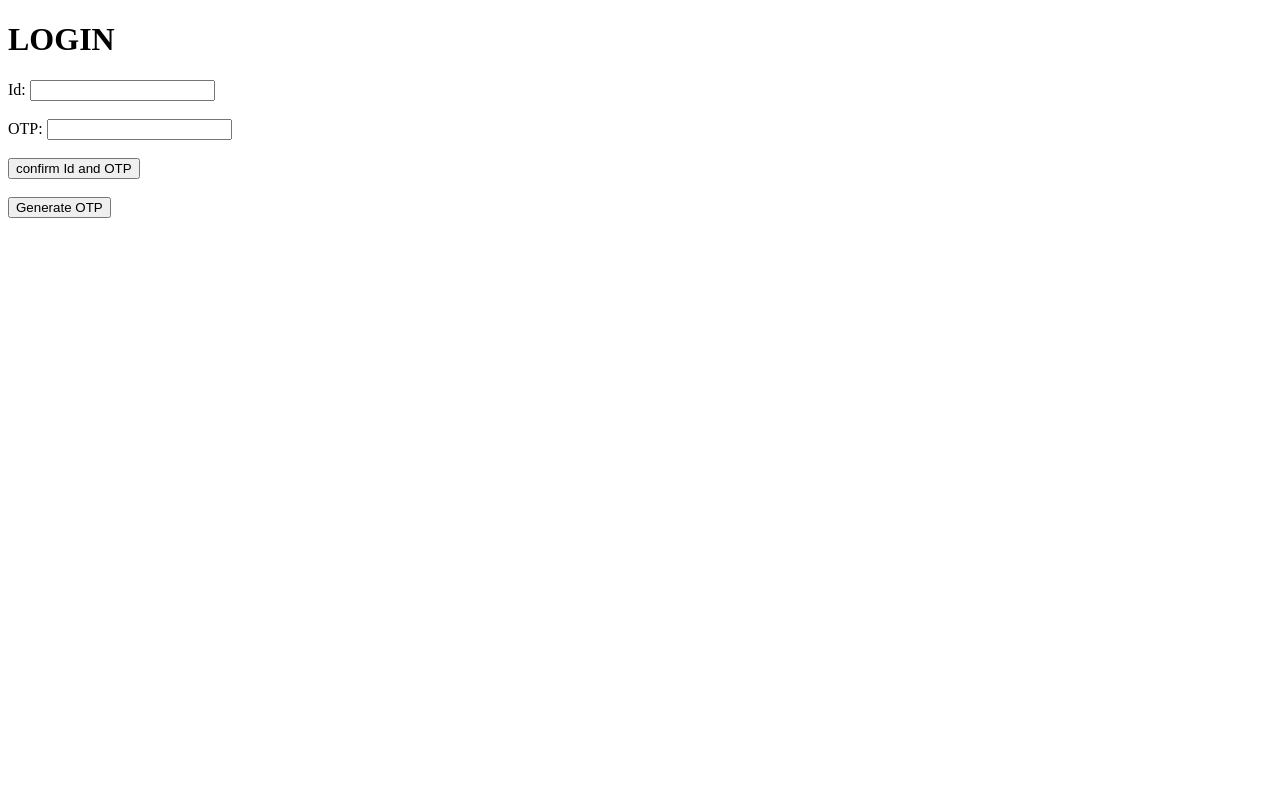
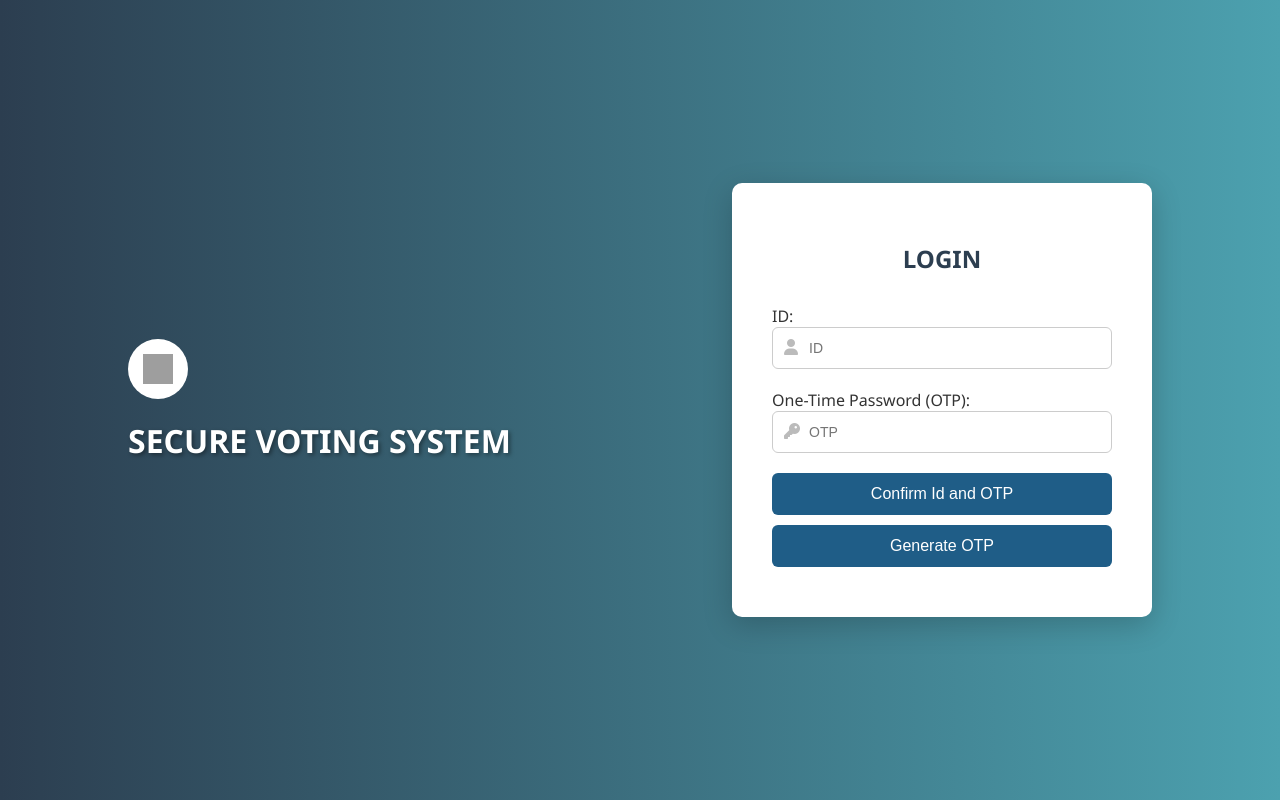
Before and after one commit to Noam-Barzilay/Voting-System, a Flask app: page / in a window 1280 px wide. Run offline with Flask 3, Linux system fonts and the light colour scheme; grey boxes are pictures that could not be loaded.

Commit message:
Update welcome screen

```diff
--- a/templates/welcome_screen.html
+++ b/templates/welcome_screen.html
@@ -1,61 +1,157 @@
 <!DOCTYPE html>
+<html lang="en">
+<head>
+  <meta charset="UTF-8">
+  <title>Secure Voting Login</title>
+  <link rel="stylesheet" href="https://cdnjs.cloudflare.com/ajax/libs/font-awesome/6.4.0/css/all.min.css">
+  <style>
+    * {
+      box-sizing: border-box;
+    }
 
-<head>
-    <title>VOTING 2025</title>
-    <script>
-        // javascript function to send response back to backend and generate OTP
-        async function Generate_OTP() {
-            // retrieve the id field and make sure it exists
-            const userId = document.getElementById("id").value;
+    body {
+      margin: 0;
+      font-family: 'Segoe UI', Tahoma, Geneva, Verdana, sans-serif;
+      background: linear-gradient(to right, #2c3e50, #4ca1af);
+      height: 100vh;
+      display: flex;
+      justify-content: space-between;
+      align-items: center;
+      padding: 0 10%;
+      color: white;
+    }
 
-            if (!userId) {
-                alert("Please enter your ID first in order to generate new OTP");
-                return;
-            }
+    .left-panel {
+      display: flex;
+      flex-direction: column;
+      align-items: flex-start;
+    }
 
-            try {
-                // send request to back end
-                const response = await fetch("/generate_otp", {
-                    method: "POST",
-                    headers: { "Content-Type": "application/json" },
-                    body: JSON.stringify({ user_id: userId })
-                });
-                // if response it ok and valid, send the OTP
-                if (response.ok) {
-                    const data = await response.json();
-                    alert("New OTP generated: " + data.otp + "\ncheck your mobile phone/email in real time scenario");
-                } else {
-                    alert("Failed to generate OTP");
-                }
-            } catch (err) {
-                console.error(err);
-                alert("Error generating OTP");
-            }
-        }
-    </script>
+    .left-panel .icon {
+      background-color: white;
+      border-radius: 50%;
+      width: 60px;
+      height: 60px;
+      display: flex;
+      justify-content: center;
+      align-items: center;
+      margin-bottom: 20px;
+    }
+
+    .left-panel .icon img {
+      width: 30px;
+      height: 30px;
+    }
+
+    .left-panel h1 {
+      margin: 0;
+      font-size: 32px;
+      font-weight: bold;
+      text-shadow: 2px 2px 4px rgba(0, 0, 0, 0.4);
+    }
+
+    .login-box {
+      background: white;
+      color: #333;
+      padding: 40px;
+      border-radius: 10px;
+      width: 420px;
+    box-shadow: 0px 8px 30px rgba(0, 0, 0, 0.2);
+    }
+
+    .login-box h2 {
+      text-align: center;
+      margin-bottom: 30px;
+      color: #2c3e50;
+    }
+
+    .input-group {
+      position: relative;
+      margin-bottom: 20px;
+    }
+
+    .input-group i {
+      position: absolute;
+      top: 12px;
+      left: 12px;
+      color: #bbb;
+    }
+
+    input[type="text"] {
+      width: 100%;
+      padding: 12px 12px 12px 36px;
+      border: 1px solid #ccc;
+      border-radius: 6px;
+      font-size: 14px;
+      box-sizing: border-box;
+      color: #333;
+    }
+
+    .button {
+      width: 100%;
+      padding: 12px;
+      background-color: #1f5d87;
+      color: white;
+      border: none;
+      border-radius: 6px;
+      font-size: 16px;
+      cursor: pointer;
+      margin-bottom: 10px;
+      transition: background-color 0.3s ease;
+    }
+
+    .button:hover {
+      background-color: #1f5d87;
+    }
+
+    .secondary-button {
+      background-color: #1f5d87;
+    }
+
+    .secondary-button:hover {
+      background-color: #5d6d6d;
+    }
+
+    @media (max-width: 768px) {
+      body {
+        flex-direction: column;
+        justify-content: center;
+        padding: 20px;
+      }
+      .left-panel {
+        align-items: center;
+        margin-bottom: 30px;
+      }
+    }
+  </style>
 </head>
+<body>
+  <div class="left-panel">
+    <div class="icon">
+      <img src="https://cdn-icons-png.flaticon.com/512/3064/3064197.png" alt="lock icon">
+    </div>
+    <h1>SECURE VOTING SYSTEM</h1>
+  </div>
 
-<body>
-    <h1>LOGIN</h1>
-    <form action="/sign_in" method="post">
+  <div class="login-box">
+    <h2>LOGIN</h2>
+    <form method="POST">
+      <label for="id">ID:</label>
+      <div class="input-group">
+        <i class="fas fa-user"></i>
+        <input type="text" name="id" id="id" placeholder="ID" required>
+      </div>
 
-        <label for="id">Id:</label>
-        <input type="text" id="id" name="user_id" required>
+      <label for="otp">One-Time Password (OTP):</label>
+      <div class="input-group">
+        <i class="fas fa-key"></i>
+        <input type="text" name="otp" id="otp" placeholder="OTP" required>
+      </div>
 
-        <br><br>
-
-        <label for="OTP">OTP:</label>
-        <input type="text" id="OTP" name="user_otp" required>
-
-        <br><br>
-
-        <button type="submit">confirm Id and OTP</button>
-
-        <br><br>
-
-        <button type="button" onclick="Generate_OTP()">Generate OTP</button>
+      <button class="button" type="submit">Confirm Id and OTP</button>
+      <button class="button secondary-button" type="submit" formaction="/generate_otp">Generate OTP</button>
     </form>
 
+  </div>
 </body>
-
 </html>
```
